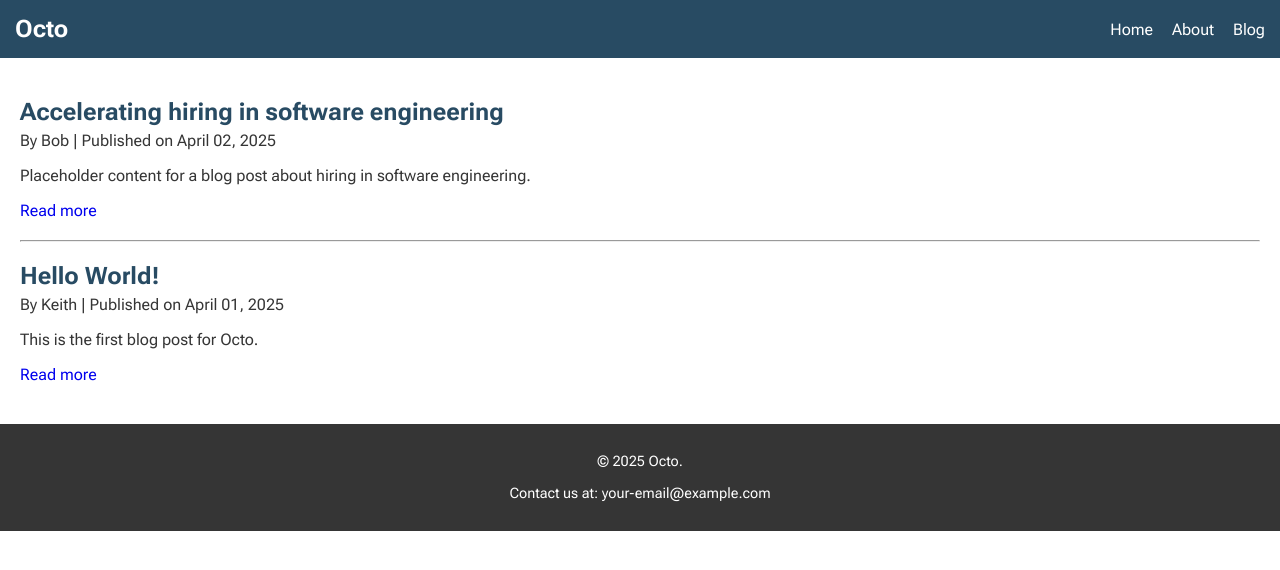
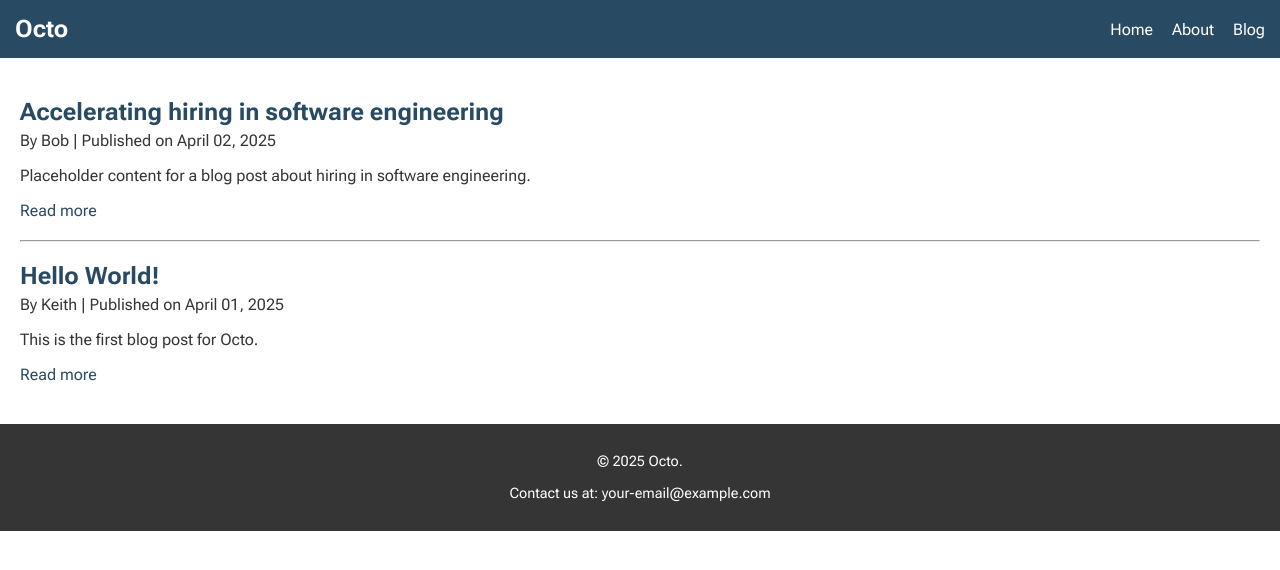
Before and after one commit to ktrnka/solid-octo-guide, a Jekyll site: the page built from solid-octo-guide/blog.html, in a window 1280 px wide. Shown: the top 570 px of the page. Built offline with Jekyll 4.4.1, drawn with Linux system fonts in a browser that asks for light colours.

Commit message:
Trying to improve this color

```diff
--- a/solid-octo-guide/_sass/main.scss
+++ b/solid-octo-guide/_sass/main.scss
@@ -85,9 +85,6 @@ a:hover {
     font-size: 1.5em;
     margin-bottom: 5px;
 
-    a {
-      color: $indigo;
-    }
   }
   .author {
     font-weight: thin;
@@ -97,4 +94,7 @@ a:hover {
     font-weight: thin;
     color: $jet;
   }
+  a {
+    color: $indigo;
+  }
 }
```
